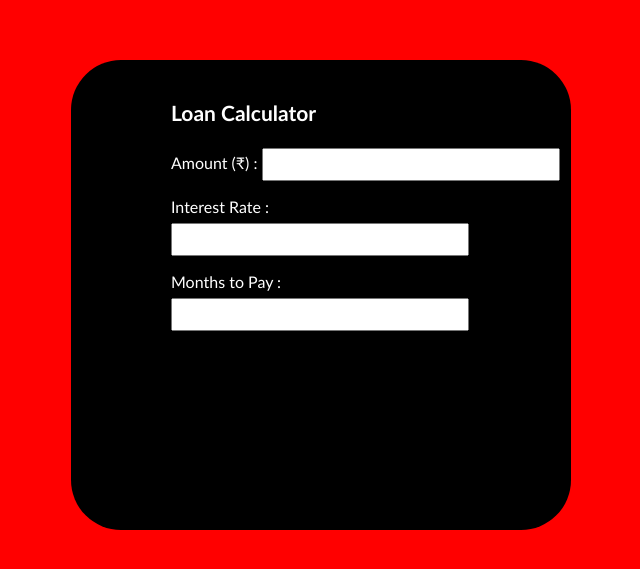
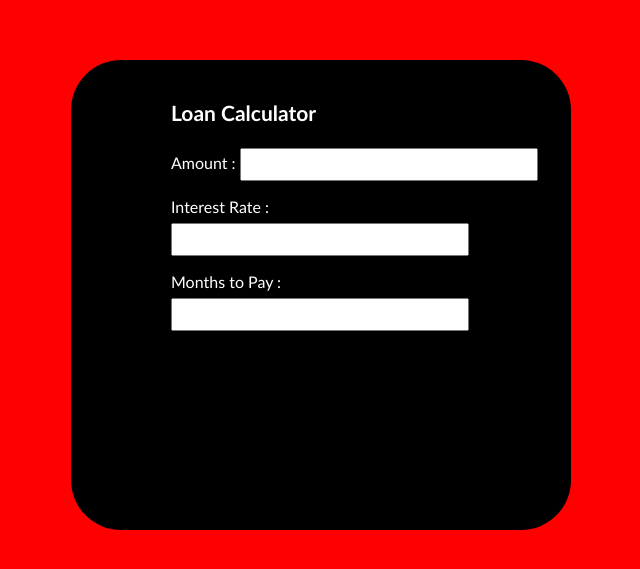
Before and after one commit to monishkannag/december, a plain HTML site: page index.html in a window 1280 px wide. Shown: the part 105-674 px from the top of the page, without its empty margins (319-959 px from the left). Drawn offline with Linux system fonts and the light colour scheme.

Commit message:
Update index.html

```diff
--- a/index.html
+++ b/index.html
@@ -45,7 +45,7 @@
 		<h1>Loan Calculator</h1>
 
 		<!-- Calling Calculate function defined in app.js -->
-		<p>Amount (₹) 	:
+		<p>Amount 	:
 			<input id="amount" type="number"
 			onchange="Calculate()">
 		</p>
```
